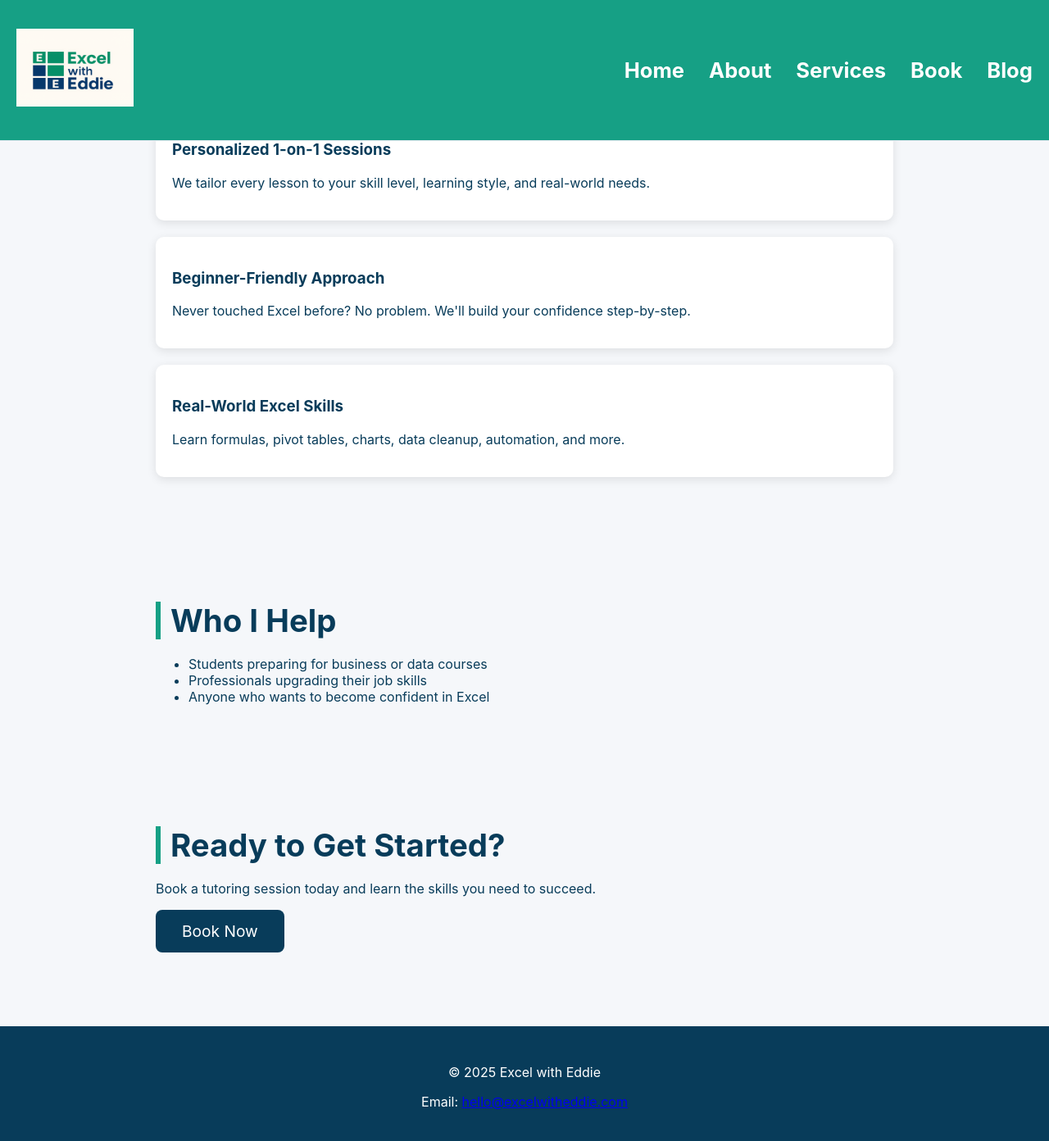
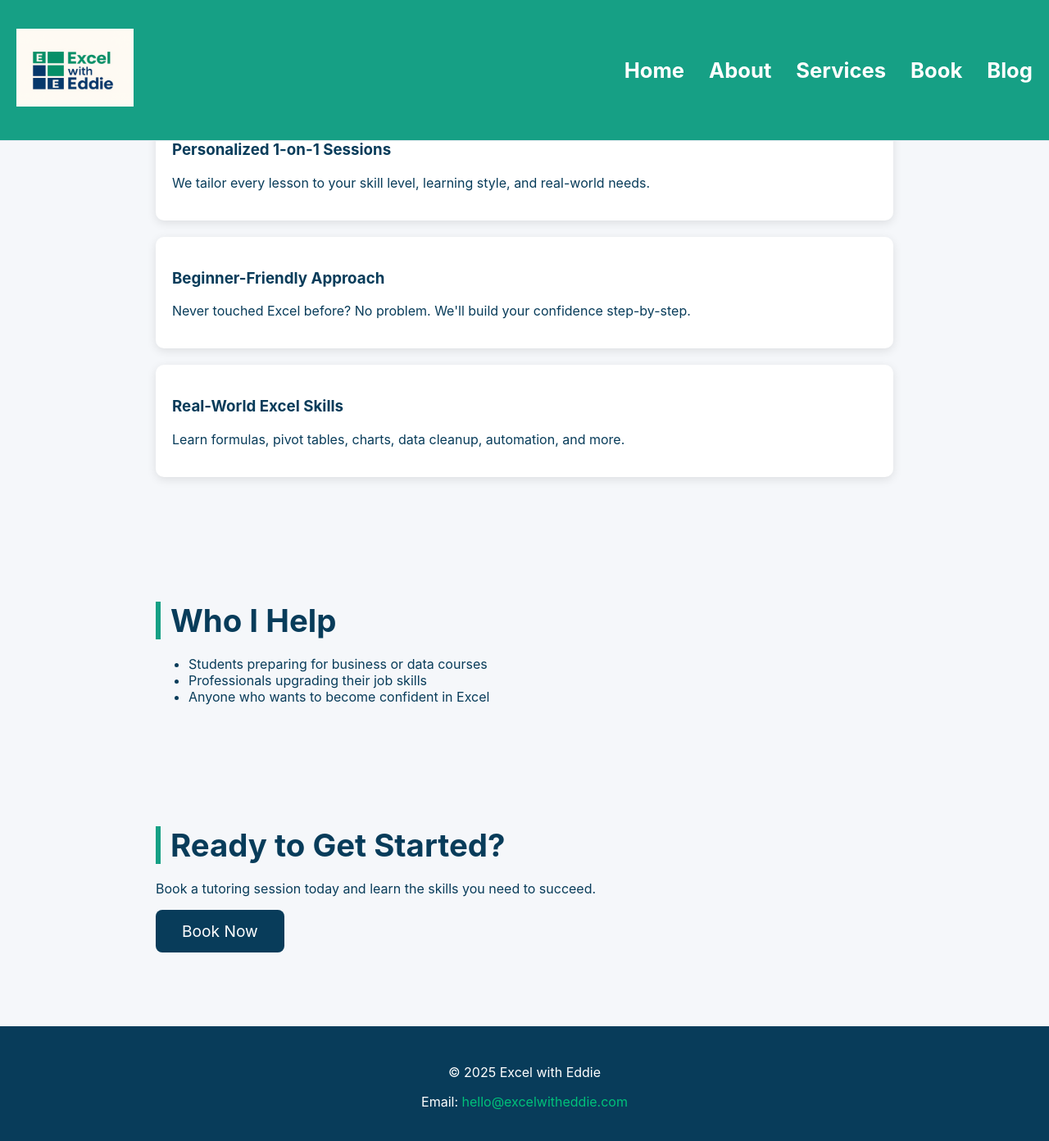
Before and after one commit to excelwitheddie/excel-with-eddie2, a Jekyll site: the page built from index.md, in a window 1280 px wide and 1400 px high, scrolled down 713 px. Shown: the top 1392 px of the window at 82% size. Built offline with Jekyll 4.4.1, drawn with Linux system fonts in a browser that asks for light colours.

Commit message:
Update style.css

```diff
--- a/assets/css/style.css
+++ b/assets/css/style.css
@@ -164,10 +164,15 @@ header.site-header a {
 }
 
 /* FOOTER */
-footer {
+.site-footer {
   background: #083c5a;
   color: white;
+  text-align: center;
   padding: 30px;
-  text-align: center;
   margin-top: 40px;
 }
+
+.site-footer a {
+  color: #00c27a;
+  text-decoration: none;
+}
```
